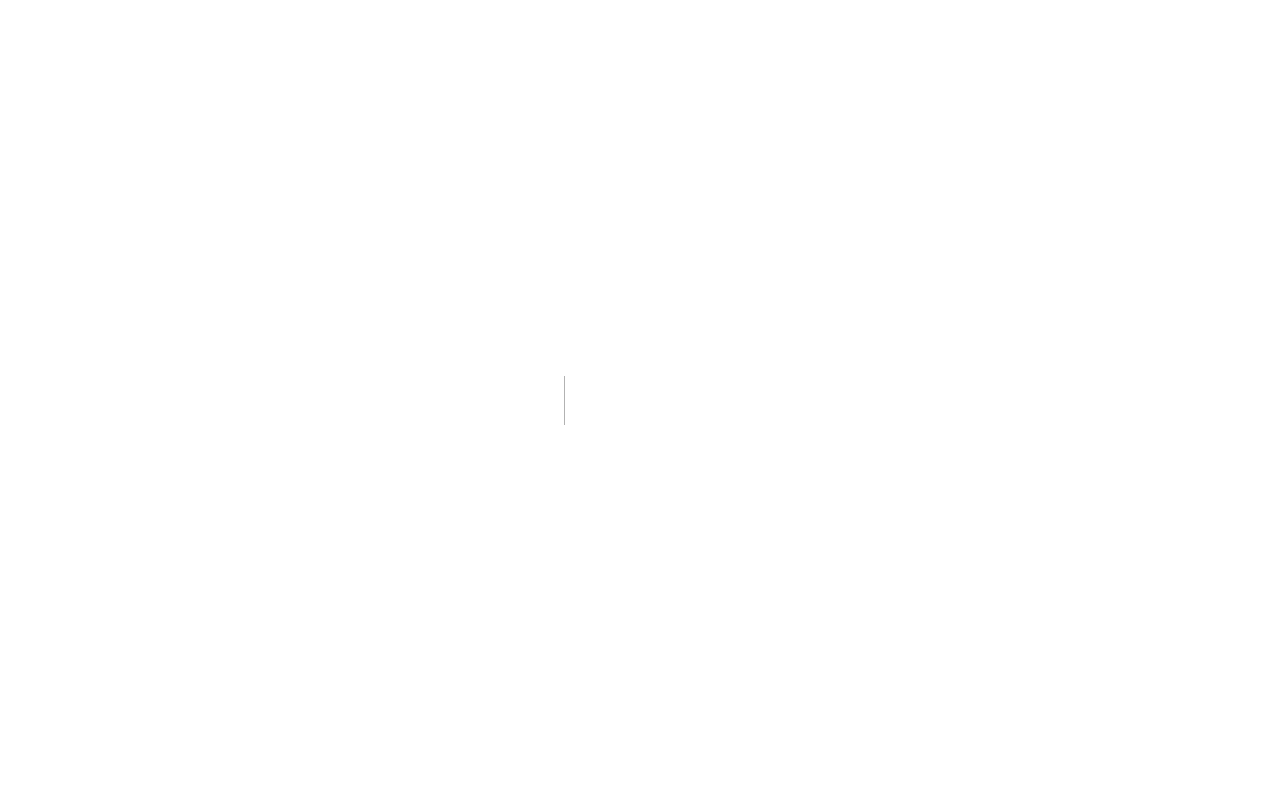
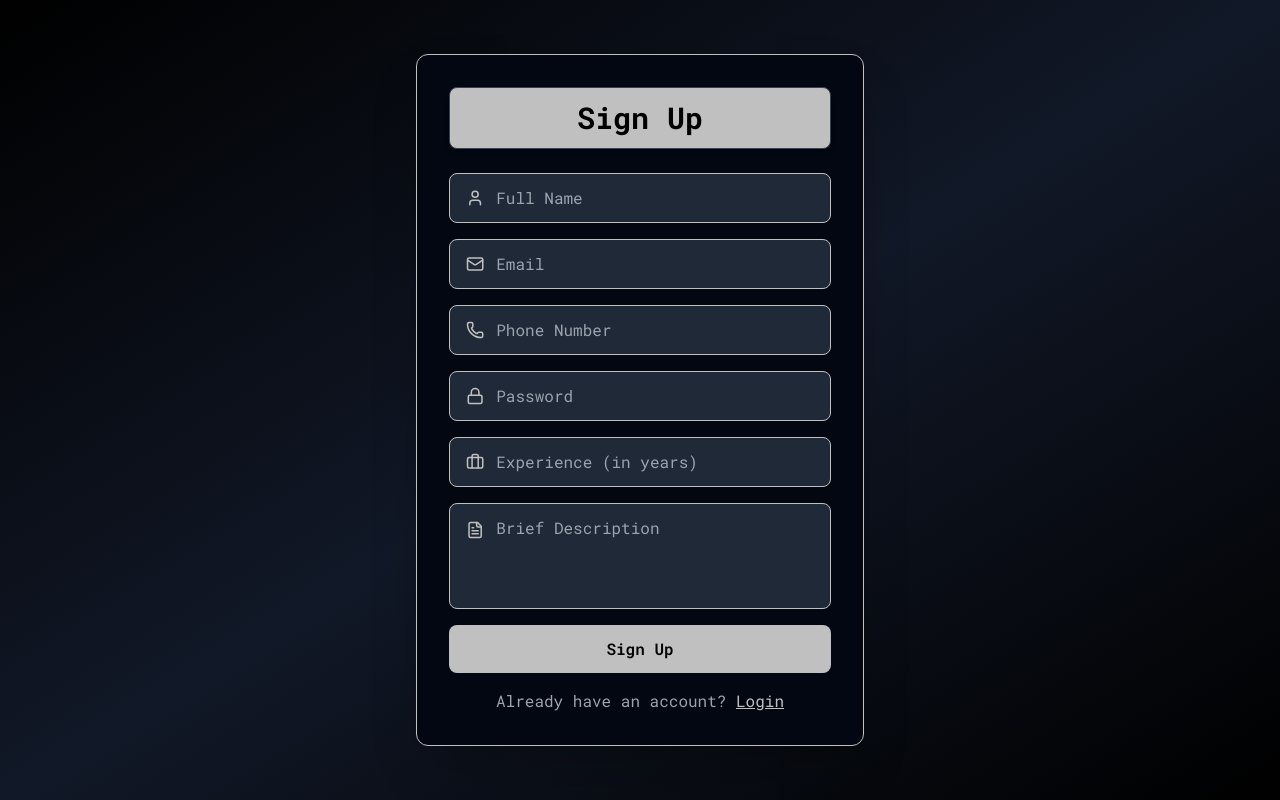
Before and after one commit to techjantaparty/amplify, a Next.js app in the folder amplify/app/: page /advocates/register in a window 1280 px wide. Before the commit this address had no page. Built offline with nearby package versions, Linux system fonts and the light colour scheme.

Commit message:
Add login and signup pages with form handling and routing

```diff
--- a/amplify/app/src/app/(protected)/home/page.tsx
+++ b/amplify/app/src/app/(protected)/home/page.tsx
@@ -16,7 +16,7 @@ const Home = () => {
             See what people are reporting about
           </h2>
         </div>
-        <Link href={"/advocates"}>
+        <Link href={"/advocates/register"}>
           <button className="shadow-2xl z-50 font-bold cursor-pointer border text-sm border-white hover:bg-white/5 p-4 rounded-md flex items-center justify-center gap-2">
             Join as Advocate
           </button>
--- /dev/null
+++ b/amplify/app/src/app/advocates/login/page.tsx
@@ -0,0 +1,95 @@
+"use client";
+
+import { useState } from "react";
+import { useRouter } from "next/navigation";
+import axios from "axios";
+import { User, Lock } from "lucide-react"; // Icons for input fields
+
+const LoginPage = () => {
+  const router = useRouter();
+  const [formData, setFormData] = useState({ email: "", password: "" });
+  const [error, setError] = useState<string>("");
+  const [loading, setLoading] = useState<boolean>(false);
+  const [showPassword, setShowPassword] = useState<boolean>(false);
+
+  const handleChange = (e: React.ChangeEvent<HTMLInputElement>) => {
+    setFormData({ ...formData, [e.target.name]: e.target.value });
+  };
+
+  const handleSubmit = async (e: React.FormEvent) => {
+    e.preventDefault();
+    setError("");
+    setLoading(true);
+
+    try {
+      const response = await axios.post("/api/login", formData);
+      router.push("/dashboard");
+    } catch (err) {
+      setError("Invalid email or password. Try again.");
+    } finally {
+      setLoading(false);
+    }
+  };
+
+  return (
+    <div className="flex justify-center items-center min-h-screen bg-gradient-to-br from-black via-gray-900 to-black text-white">
+      <div className="container mx-auto p-8 bg-gray-950 rounded-xl shadow-2xl w-full max-w-md border border-[#C0C0C0]">
+        <h1 className="text-3xl font-bold text-center mb-6 bg-[#C0C0C0] text-black px-6 py-3 rounded-lg shadow-md border border-gray-700">
+          Login
+        </h1>
+
+        {error && <p className="text-red-500 text-center mb-4">{error}</p>}
+
+        <form onSubmit={handleSubmit} className="space-y-4">
+          <div className="flex items-center bg-gray-800 px-4 py-3 rounded-lg border border-[#C0C0C0]">
+            <User className="text-[#C0C0C0] mr-3" size={20} />
+            <input
+              type="email"
+              name="email"
+              placeholder="Email"
+              required
+              className="w-full bg-transparent focus:outline-none text-white placeholder-gray-400"
+              onChange={handleChange}
+            />
+          </div>
+
+          <div className="flex items-center bg-gray-800 px-4 py-3 rounded-lg border border-[#C0C0C0] relative">
+            <Lock className="text-[#C0C0C0] mr-3" size={20} />
+            <input
+              type={showPassword ? "text" : "password"}
+              name="password"
+              placeholder="Password"
+              required
+              className="w-full bg-transparent focus:outline-none text-white placeholder-gray-400"
+              onChange={handleChange}
+            />
+            <button
+              type="button"
+              className="absolute right-4 text-[#C0C0C0] hover:text-white transition duration-300"
+              onClick={() => setShowPassword(!showPassword)}
+            >
+              {showPassword ? "🙈" : "👁️"}
+            </button>
+          </div>
+
+          <button
+            type="submit"
+            className="w-full mt-4 py-3 rounded-lg bg-[#C0C0C0] text-black font-semibold hover:bg-white transition duration-300"
+            disabled={loading}
+          >
+            {loading ? "Logging In..." : "Login"}
+          </button>
+        </form>
+
+        <p className="text-gray-400 text-center mt-4">
+          Don't have an account?{" "}
+          <a href="/advocates/register" className="text-[#C0C0C0] underline hover:text-white">
+            Sign Up
+          </a>
+        </p>
+      </div>
+    </div>
+  );
+};
+
+export default LoginPage;
--- /dev/null
+++ b/amplify/app/src/app/advocates/register/page.tsx
@@ -0,0 +1,155 @@
+"use client";
+
+import { useState } from "react";
+import { useRouter } from "next/navigation";
+import axios from "axios";
+import { User, Lock, Mail, Phone, FileText, Briefcase } from "lucide-react"; // Icons for input fields
+
+const SignupPage = () => {
+  const router = useRouter();
+  const [formData, setFormData] = useState({
+    name: "",
+    email: "",
+    phone: "",
+    password: "",
+    description: "",
+    experience: "",
+  });
+  const [error, setError] = useState<string>("");
+  const [loading, setLoading] = useState<boolean>(false);
+
+  const handleChange = (
+    e: React.ChangeEvent<HTMLInputElement | HTMLTextAreaElement>
+  ) => {
+    setFormData({ ...formData, [e.target.name]: e.target.value });
+  };
+
+  const handleSubmit = async (e: React.FormEvent) => {
+    e.preventDefault();
+    setError("");
+    setLoading(true);
+
+    try {
+      const response = await axios.post("/api/signup", formData);
+      router.push("/dashboard");
+    } catch (err) {
+      setError("Signup failed. Try again.");
+    } finally {
+      setLoading(false);
+    }
+  };
+
+  return (
+    <div className="flex justify-center items-center min-h-screen bg-gradient-to-br from-black via-gray-900 to-black text-white">
+      <div className="container mx-auto p-8 bg-gray-950 rounded-xl shadow-2xl w-full max-w-md border border-[#C0C0C0]">
+        <h1 className="text-3xl font-bold text-center mb-6 bg-[#C0C0C0] text-black px-6 py-3 rounded-lg shadow-md border border-gray-700">
+          Sign Up
+        </h1>
+
+        {error && <p className="text-red-500 text-center mb-4">{error}</p>}
+
+        <form onSubmit={handleSubmit} className="space-y-4">
+          {/* Name Field */}
+          <div className="flex items-center bg-gray-800 px-4 py-3 rounded-lg border border-[#C0C0C0]">
+            <User className="text-[#C0C0C0] mr-3" size={20} />
+            <input
+              type="text"
+              name="name"
+              placeholder="Full Name"
+              required
+              className="w-full bg-transparent focus:outline-none text-white placeholder-gray-400"
+              onChange={handleChange}
+            />
+          </div>
+
+          {/* Email Field */}
+          <div className="flex items-center bg-gray-800 px-4 py-3 rounded-lg border border-[#C0C0C0]">
+            <Mail className="text-[#C0C0C0] mr-3" size={20} />
+            <input
+              type="email"
+              name="email"
+              placeholder="Email"
+              required
+              className="w-full bg-transparent focus:outline-none text-white placeholder-gray-400"
+              onChange={handleChange}
+            />
+          </div>
+
+          {/* Phone Number Field */}
+          <div className="flex items-center bg-gray-800 px-4 py-3 rounded-lg border border-[#C0C0C0]">
+            <Phone className="text-[#C0C0C0] mr-3" size={20} />
+            <input
+              type="tel"
+              name="phone"
+              placeholder="Phone Number"
+              required
+              className="w-full bg-transparent focus:outline-none text-white placeholder-gray-400"
+              onChange={handleChange}
+            />
+          </div>
+
+          {/* Password Field */}
+          <div className="flex items-center bg-gray-800 px-4 py-3 rounded-lg border border-[#C0C0C0]">
+            <Lock className="text-[#C0C0C0] mr-3" size={20} />
+            <input
+              type="password"
+              name="password"
+              placeholder="Password"
+              required
+              className="w-full bg-transparent focus:outline-none text-white placeholder-gray-400"
+              onChange={handleChange}
+            />
+          </div>
+
+          {/* Experience Field */}
+          <div className="flex items-center bg-gray-800 px-4 py-3 rounded-lg border border-[#C0C0C0]">
+            <Briefcase className="text-[#C0C0C0] mr-3" size={20} />
+            <input
+              type="number"
+              name="experience"
+              placeholder="Experience (in years)"
+              required
+              className="w-full bg-transparent focus:outline-none text-white placeholder-gray-400"
+              onChange={handleChange}
+              min="0"
+            />
+          </div>
+
+          {/* Description Field */}
+          <div className="flex items-start bg-gray-800 px-4 py-3 rounded-lg border border-[#C0C0C0]">
+            <FileText className="text-[#C0C0C0] mr-3 mt-1" size={20} />
+            <textarea
+              name="description"
+              placeholder="Brief Description"
+              required
+              className="w-full bg-transparent focus:outline-none text-white placeholder-gray-400 h-20 resize-none"
+              onChange={handleChange}
+            />
+          </div>
+
+          {/* Submit Button */}
+          <button
+            type="submit"
+            className="w-full mt-4 py-3 rounded-lg bg-[#C0C0C0] text-black font-semibold hover:bg-white transition duration-300"
+            disabled={loading}
+          >
+            {loading ? "Signing Up..." : "Sign Up"}
+          </button>
+        </form>
+
+        {/* Login Link */}
+        <p className="text-gray-400 text-center mt-4">
+          Already have an account?{" "}
+          <a
+            href="/advocates/login"
+            className="text-[#C0C0C0] underline hover:text-white"
+          >
+            Login
+          </a>
+        </p>
+      </div>
+    </div>
+  );
+};
+
+export default SignupPage;
```
